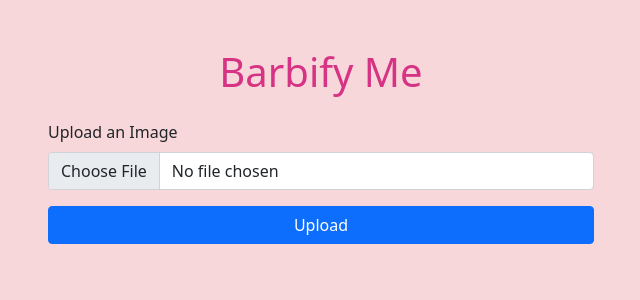
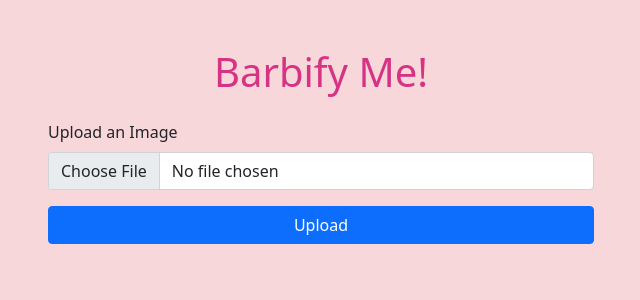
Before and after one commit to pocketens/BarbieSite, a Flask app: page / in a window 1280 px wide. Shown: the top 300 px of the page, without its empty margins (319-959 px from the left). Run offline with Flask 3, Linux system fonts and the light colour scheme; some libraries are stand-ins or nearby versions.

Commit message:
First Commit

```diff
--- a/templates/upload.html
+++ b/templates/upload.html
@@ -44,7 +44,7 @@
 </head>
 <body>
     <div class="container mt-5">
-        <h1 class="text-center mb-4" style="font-size: 2.5rem; color: #d63384;">Barbify Me</h1>
+        <h1 class="text-center mb-4" style="font-size: 2.5rem; color: #d63384;">Barbify Me!</h1>
         <div class="row justify-content-center">
             <div class="col-md-6">
                 <form action="/upload" method="post" enctype="multipart/form-data">
```
